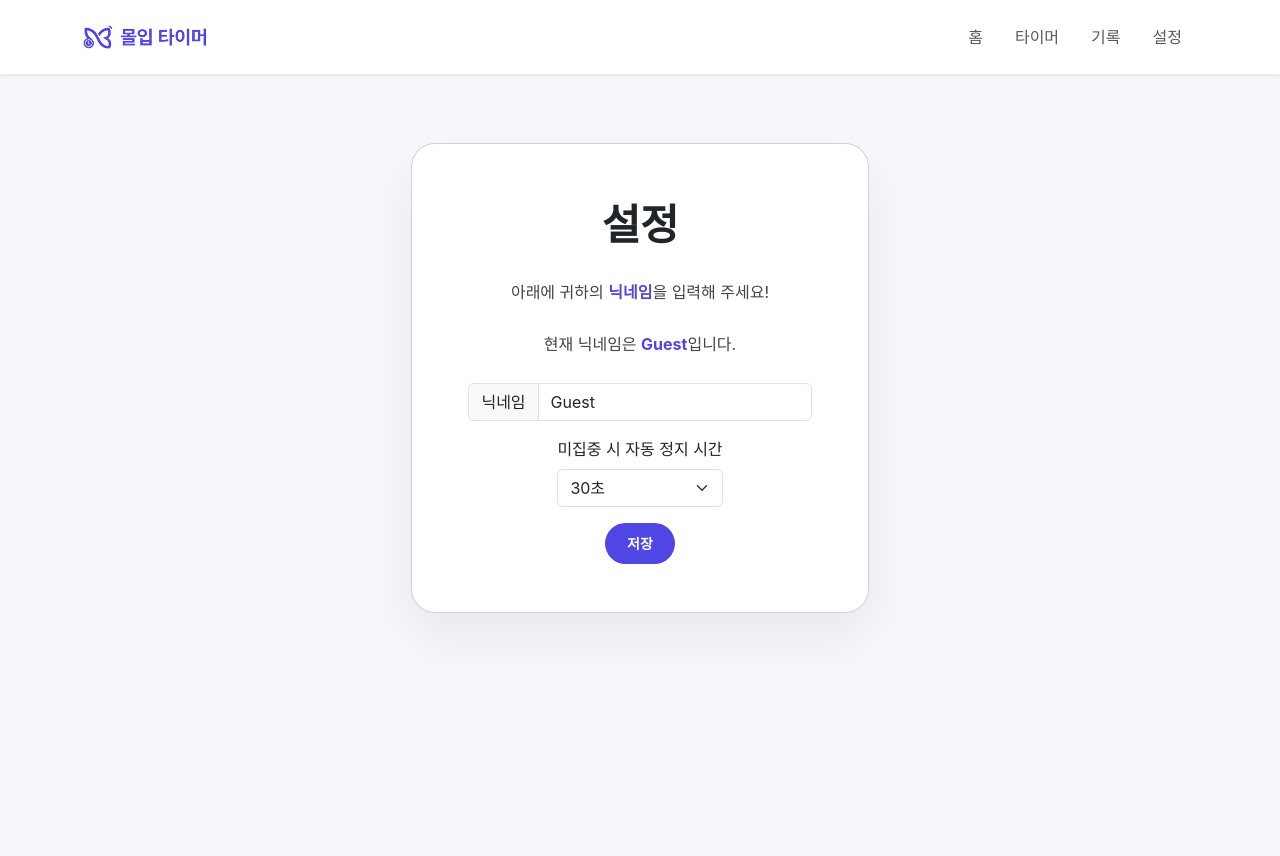
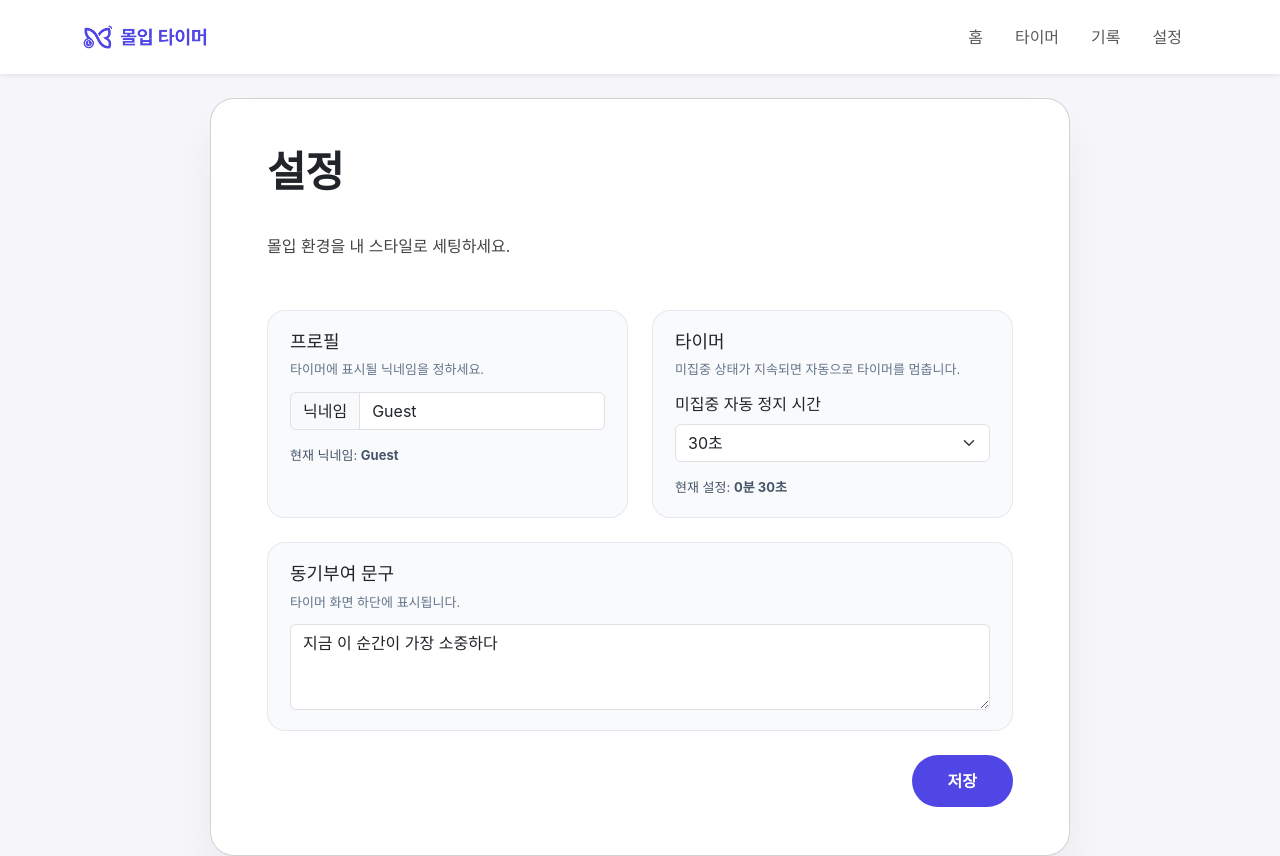
Before and after one commit to z1hxn/Molip-Timer, a React (Vite) app: page /settings in a window 1280 px wide. Before the commit the page ends 800 px from the top, so only its background shows below. Built offline with nearby package versions, Linux system fonts and the light colour scheme; a web font is replaced by a local one.

Commit message:
Feat: Complete AI feature: countdown, overlay, auto-stop timer

```diff
--- a/src/App.css
+++ b/src/App.css
@@ -19,11 +19,12 @@
 
 .timer-layout {
   display: grid;
-  grid-template-columns: 1.2fr 1fr;
+  grid-template-columns: 500px 420px;
   gap: 32px;
-  width: 100%;
-  max-width: 1100px;
-  padding: 32px;
+  width: 936px;
+  max-width: none;
+  padding: 16px 0;
+  margin: 0 auto;
 }
 
 .ai-panel {
@@ -37,13 +38,13 @@
 
 .video-wrapper {
   position: relative;
-  width: 100%;
-  aspect-ratio: 4 / 3;
+  width: 360px;
+  height: 270px;
   background: #000;
   border-radius: 20px;
   overflow: hidden;
   box-shadow: 0 8px 20px rgba(0, 0, 0, 0.1);
-  margin-bottom: 24px;
+  margin: 0 0 16px;
 }
 
 .ai-video {
@@ -56,6 +57,11 @@
   transform: scaleX(-1); /* 거울 모드 */
 }
 
+.ai-video.is-idle {
+  filter: blur(2px) brightness(0.85);
+  opacity: 0.5;
+}
+
 .ai-canvas {
   position: absolute;
   inset: 0;
@@ -64,6 +70,37 @@
   pointer-events: none;
   z-index: 2;
   transform: scaleX(-1); /* 영상과 동일한 좌우 반전 */
+}
+
+.ai-canvas.is-hidden {
+  opacity: 0;
+}
+
+.ai-start-overlay {
+  position: absolute;
+  inset: 0;
+  z-index: 3;
+  display: flex;
+  flex-direction: column;
+  align-items: center;
+  justify-content: center;
+  gap: 8px;
+  padding: 16px;
+  text-align: center;
+  color: #111827;
+  background: rgba(255, 255, 255, 0.4);
+  backdrop-filter: blur(6px);
+}
+
+.ai-overlay-title {
+  font-size: 18px;
+  font-weight: 700;
+}
+
+.ai-overlay-sub {
+  font-size: 13px;
+  color: #475569;
+  max-width: 240px;
 }
 
 .ai-status-badge {
@@ -93,14 +130,59 @@
   border: 2px solid #ef4444;
 }
 
-.ai-countdown {
-  font-size: 18px;
-  color: #555;
+.ai-countdown-card {
+  border-radius: 16px;
+  padding: 16px 20px;
+  margin-top: 0;
+  background: linear-gradient(135deg, #fff7ed, #fff1f2);
+  border: 1px solid rgba(239, 68, 68, 0.2);
+  box-shadow: 0 10px 20px rgba(239, 68, 68, 0.08);
+  text-align: center;
+  width: 240px;
+  min-height: 108px;
+  display: flex;
+  flex-direction: column;
+  justify-content: center;
+  transition: opacity 0.25s ease, transform 0.25s ease;
 }
 
-.ai-countdown strong {
-  font-size: 28px;
+.ai-countdown-label {
+  font-size: 14px;
+  color: #7c2d12;
+  font-weight: 600;
+  letter-spacing: 0.3px;
+}
+
+.ai-countdown-value {
+  font-size: 34px;
+  font-weight: 800;
   color: #ef4444;
+  margin-top: 6px;
+}
+
+.motivation-footer {
+  width: 100%;
+  max-width: 1100px;
+  margin-top: 16px;
+  padding: 20px 24px 8px;
+  text-align: center;
+  color: #111827;
+  margin-left: auto;
+  margin-right: auto;
+}
+
+.motivation-label {
+  font-size: 12px;
+  text-transform: uppercase;
+  letter-spacing: 1.2px;
+  color: #9ca3af;
+}
+
+.motivation-text {
+  margin-top: 8px;
+  font-size: 18px;
+  font-weight: 600;
+  color: #1f2937;
 }
 
 .quote {
@@ -118,11 +200,39 @@
 }
 
 .timer-card {
-  padding: 56px 56px 48px;
+  padding: 44px 48px 28px;
   min-width: 360px;
   display: flex;
   flex-direction: column;
   align-items: center;
+}
+
+.timer-card.fixed-panel {
+  width: 500px;
+  min-height: 540px;
+}
+
+.timer-card.fixed-media {
+  width: 420px;
+  min-height: 480px;
+}
+
+.countdown-slot {
+  min-height: 108px;
+  display: flex;
+  align-items: center;
+  justify-content: center;
+}
+
+.countdown-slot.is-hidden .ai-countdown-card {
+  opacity: 0;
+  transform: translateY(8px) scale(0.98);
+  pointer-events: none;
+}
+
+.countdown-slot.is-active .ai-countdown-card {
+  opacity: 1;
+  transform: translateY(0) scale(1);
 }
 
 .timer-time {
@@ -151,6 +261,62 @@
 
 .timer-settings-text:hover {
   color: #4f46e5;
+}
+
+/* ===== Settings ===== */
+
+.settings-card {
+  padding: 48px 56px;
+  max-width: 860px;
+  width: 100%;
+  text-align: left;
+}
+
+.settings-header {
+  display: flex;
+  flex-direction: column;
+  gap: 8px;
+  margin-bottom: 24px;
+}
+
+.settings-grid {
+  display: grid;
+  grid-template-columns: repeat(auto-fit, minmax(280px, 1fr));
+  gap: 24px;
+}
+
+.settings-section {
+  background: #f8fafc;
+  border-radius: 18px;
+  padding: 20px 22px;
+  border: 1px solid rgba(148, 163, 184, 0.2);
+}
+
+.settings-section h2 {
+  font-size: 18px;
+  margin-bottom: 8px;
+}
+
+.settings-wide {
+  margin-top: 24px;
+}
+
+.settings-help {
+  font-size: 13px;
+  color: #64748b;
+  margin-bottom: 12px;
+}
+
+.settings-preview {
+  margin-top: 8px;
+  font-size: 13px;
+  color: #475569;
+}
+
+.settings-actions {
+  display: flex;
+  justify-content: flex-end;
+  margin-top: 24px;
 }
 
 /* ===== Button System ===== */
--- a/src/features/timer/model/useTimer.ts
+++ b/src/features/timer/model/useTimer.ts
@@ -1,4 +1,4 @@
-import { useState, useEffect, useRef } from 'react';
+import { useCallback, useEffect, useRef, useState } from 'react';
 
 export function useTimer(focusActive: boolean) {
   const [focusTime, setFocusTime] = useState(0);
@@ -29,15 +29,19 @@ export function useTimer(focusActive: boolean) {
     };
   }, [isRunning, focusActive]);
 
-  const toggle = () => {
+  const toggle = useCallback(() => {
     setIsRunning(prev => !prev);
-  };
+  }, []);
 
-  const reset = () => {
+  const reset = useCallback(() => {
     setIsRunning(false);
     setFocusTime(0);
     setTotalTime(0);
-  };
+  }, []);
+
+  const stop = useCallback(() => {
+    setIsRunning(false);
+  }, []);
 
   const formatTime = (seconds: number) => {
     const h = String(Math.floor(seconds / 3600)).padStart(2, '0');
@@ -52,6 +56,7 @@ export function useTimer(focusActive: boolean) {
     isRunning,
     toggle,
     reset,
+    stop,
     formatTime,
   };
 }
--- a/src/pages/Settings.tsx
+++ b/src/pages/Settings.tsx
@@ -1,37 +1,65 @@
 import { useState } from 'react';
-import { Form, InputGroup } from 'react-bootstrap';
+import { Alert, Form, InputGroup } from 'react-bootstrap';
 
-function applySettings(
-  newName: string,
-  pauseMinutes: number,
-  setName: (v: string) => void
-) {
-  const finalName = newName.trim() || 'Guest';
-  setName(finalName);
-  localStorage.setItem('nickname', finalName);
-  localStorage.setItem('pauseMinutes', String(pauseMinutes));
-  alert('설정이 저장되었습니다.');
+const DEFAULT_MOTIVATION = '지금 이 순간이 가장 소중하다';
+const DEFAULT_PAUSE_SECONDS = 30;
+
+const getInitialPauseSeconds = () => {
+  const storedSeconds = Number(localStorage.getItem('pauseSeconds'));
+  if (!Number.isNaN(storedSeconds) && storedSeconds > 0) {
+    return storedSeconds;
   }
+  const legacy = Number(localStorage.getItem('pauseMinutes') || 5);
+  const mapping: Record<number, number> = {
+    3: 15,
+    5: 30,
+    10: 60,
+    15: 120,
+  };
+  return mapping[legacy] ?? DEFAULT_PAUSE_SECONDS;
+};
 
 function Settings() {
   const savedName = localStorage.getItem('nickname') || 'Guest';
+  const savedMotivation = localStorage.getItem('motivationText') || DEFAULT_MOTIVATION;
   const [name, setName] = useState(savedName);
   const [inputName, setInputName] = useState(savedName);
-  const [pauseMinutes, setPauseMinutes] = useState<number>(5);
+  const [pauseSeconds, setPauseSeconds] = useState<number>(getInitialPauseSeconds());
+  const [motivationText, setMotivationText] = useState(savedMotivation);
+  const [showSavedAlert, setShowSavedAlert] = useState(false);
+
+  const applySettings = () => {
+    const finalName = inputName.trim() || 'Guest';
+    setName(finalName);
+    localStorage.setItem('nickname', finalName);
+    localStorage.setItem('pauseSeconds', String(pauseSeconds));
+    localStorage.setItem('motivationText', motivationText.trim() || DEFAULT_MOTIVATION);
+    setShowSavedAlert(true);
+  };
 
   return (
     <div className="page-center">
-      <div className="card timer-card">
+      <div className="card settings-card">
+        <div className="settings-header">
           <h1 className="title">설정</h1>
+          <p className="description">몰입 환경을 내 스타일로 세팅하세요.</p>
+        </div>
 
-        <p className="description">
-          아래에 귀하의 <strong>닉네임</strong>을 입력해 주세요!
-        </p>
+        {showSavedAlert && (
+          <Alert
+            variant="success"
+            dismissible
+            onClose={() => setShowSavedAlert(false)}
+            className="text-center fw-bold shadow-sm"
+          >
+            설정이 저장되었습니다.
+          </Alert>
+        )}
 
-        <p className="description">
-          현재 닉네임은 <strong>{name}</strong>입니다.
-        </p>
-
+        <div className="settings-grid">
+          <div className="settings-section">
+            <h2>프로필</h2>
+            <p className="settings-help">타이머에 표시될 닉네임을 정하세요.</p>
             <InputGroup className="mb-3">
               <InputGroup.Text>닉네임</InputGroup.Text>
               <Form.Control
@@ -39,28 +67,48 @@ function Settings() {
                 onChange={(e) => setInputName(e.target.value)}
               />
             </InputGroup>
+            <div className="settings-preview">
+              현재 닉네임: <strong>{name}</strong>
+            </div>
+          </div>
 
+          <div className="settings-section">
+            <h2>타이머</h2>
+            <p className="settings-help">미집중 상태가 지속되면 자동으로 타이머를 멈춥니다.</p>
             <Form.Group className="mb-3">
-          <Form.Label>미집중 시 자동 정지 시간</Form.Label>
+              <Form.Label>미집중 자동 정지 시간</Form.Label>
               <Form.Select
-            value={pauseMinutes}
-            onChange={(e) => setPauseMinutes(Number(e.target.value))}
+                value={pauseSeconds}
+                onChange={(e) => setPauseSeconds(Number(e.target.value))}
               >
-            <option value={3}>15초</option>
-            <option value={5}>30초</option>
-            <option value={10}>1분</option>
-            <option value={15}>2분</option>
+                <option value={15}>15초</option>
+                <option value={30}>30초</option>
+                <option value={60}>1분</option>
+                <option value={120}>2분</option>
               </Form.Select>
             </Form.Group>
+            <div className="settings-preview">
+              현재 설정: <strong>{Math.floor(pauseSeconds / 60)}분 {pauseSeconds % 60}초</strong>
+            </div>
+          </div>
+        </div>
 
-        <button
-          className="btn btn-primary btn-sm"
-          onClick={() => {
-            applySettings(inputName, pauseMinutes, setName);
-          }}
-        >
+        <div className="settings-section settings-wide">
+          <h2>동기부여 문구</h2>
+          <p className="settings-help">타이머 화면 하단에 표시됩니다.</p>
+          <Form.Control
+            as="textarea"
+            rows={3}
+            value={motivationText}
+            onChange={(e) => setMotivationText(e.target.value)}
+          />
+        </div>
+
+        <div className="settings-actions">
+          <button className="btn btn-primary" onClick={applySettings}>
             저장
           </button>
+        </div>
       </div>
     </div>
   );
--- a/src/pages/Timer.tsx
+++ b/src/pages/Timer.tsx
@@ -11,9 +11,96 @@ function Timer() {
 
   const [aiStatus, setAiStatus] = useState('AI 모델 로딩 중입니다');
   const [model, setModel] = useState<tmPose.CustomPoseNet | null>(null);
-  const { focusTime, totalTime, isRunning, toggle, reset, formatTime } = useTimer(aiStatus === '몰입 중');
+  const { focusTime, totalTime, isRunning, toggle, reset, stop, formatTime } = useTimer(aiStatus === '몰입 중');
   const videoRef = useRef<HTMLVideoElement>(null);
   const canvasRef = useRef<HTMLCanvasElement>(null);
+  const countdownRef = useRef<number | null>(null);
+  const [pauseSeconds, setPauseSeconds] = useState(30);
+  const [countdownSeconds, setCountdownSeconds] = useState(30);
+  const [showAutoStopAlert, setShowAutoStopAlert] = useState(false);
+  const [showAiAlert, setShowAiAlert] = useState(true);
+  const [showStartHint, setShowStartHint] = useState(true);
+  const [motivationText, setMotivationText] = useState(
+    localStorage.getItem('motivationText') || '지금 이 순간이 가장 소중하다'
+  );
+
+  const formatCountdown = (seconds: number) => {
+    const m = String(Math.floor(seconds / 60)).padStart(2, '0');
+    const s = String(seconds % 60).padStart(2, '0');
+    return `${m}:${s}`;
+  };
+
+  const getPauseSeconds = () => {
+    const storedSeconds = Number(localStorage.getItem('pauseSeconds'));
+    if (!Number.isNaN(storedSeconds) && storedSeconds > 0) {
+      return storedSeconds;
+    }
+    const raw = Number(localStorage.getItem('pauseMinutes') || 5);
+    const mapping: Record<number, number> = {
+      3: 15,
+      5: 30,
+      10: 60,
+      15: 120,
+    };
+    return mapping[raw] ?? raw;
+  };
+
+  useEffect(() => {
+    const updateSettings = () => {
+      const next = getPauseSeconds();
+      setPauseSeconds(next);
+      setCountdownSeconds(next);
+      setMotivationText(localStorage.getItem('motivationText') || '지금 이 순간이 가장 소중하다');
+    };
+    updateSettings();
+    window.addEventListener('focus', updateSettings);
+    window.addEventListener('storage', updateSettings);
+    return () => {
+      window.removeEventListener('focus', updateSettings);
+      window.removeEventListener('storage', updateSettings);
+    };
+  }, []);
+
+  useEffect(() => {
+    setCountdownSeconds(pauseSeconds);
+  }, [pauseSeconds]);
+
+  useEffect(() => {
+    if (!isRunning || aiStatus !== '미집중') {
+      if (countdownRef.current !== null) {
+        clearInterval(countdownRef.current);
+        countdownRef.current = null;
+      }
+      setCountdownSeconds(pauseSeconds);
+      return;
+    }
+
+    if (countdownRef.current !== null) {
+      clearInterval(countdownRef.current);
+    }
+
+    countdownRef.current = window.setInterval(() => {
+      setCountdownSeconds((prev) => {
+        if (prev <= 1) {
+          if (countdownRef.current !== null) {
+            clearInterval(countdownRef.current);
+            countdownRef.current = null;
+          }
+          setShowAutoStopAlert(true);
+          stop();
+          return 0;
+        }
+        return prev - 1;
+      });
+    }, 1000);
+
+    return () => {
+      if (countdownRef.current !== null) {
+        clearInterval(countdownRef.current);
+        countdownRef.current = null;
+      }
+    };
+  }, [aiStatus, isRunning, pauseSeconds, stop]);
 
   useEffect(() => {
     const loadModel = async () => {
@@ -36,6 +123,10 @@ function Timer() {
     };
     loadModel();
   }, []);
+
+  useEffect(() => {
+    setShowAiAlert(true);
+  }, [aiStatus]);
 
   useEffect(() => {
     // 웹캠 연결 시작
@@ -63,6 +154,17 @@ function Timer() {
     const predict = async () => {
       if (video.videoWidth > 0 && video.videoHeight > 0) {
         try {
+          if (!isRunning) {
+            if (canvasRef.current) {
+              const canvas = canvasRef.current;
+              const ctx = canvas.getContext('2d');
+              if (ctx) {
+                ctx.clearRect(0, 0, canvas.width, canvas.height);
+              }
+            }
+            animationId = requestAnimationFrame(predict);
+            return;
+          }
           const { pose, posenetOutput } = await model.estimatePose(video);
           if (canvasRef.current) {
             const canvas = canvasRef.current;
@@ -103,22 +205,41 @@ function Timer() {
 
     predict();
     return () => cancelAnimationFrame(animationId);
-  }, [model]);
+  }, [isRunning, model]);
 
   // 시스템 상태(로딩, 에러)인지 판단
   const isSystemState = ['AI 모델 로딩 중입니다', '카메라를 사용할 수 없습니다', 'AI 모델에 오류가 발생했습니다'].includes(aiStatus);
 
   return (
     <div className="page-center" style={{ flexDirection: 'column' }}>
-      {isSystemState && <div style={{ width: '100%', maxWidth: '1100px', marginBottom: '20px' }}>
-        <Alert variant={aiStatus === 'AI 모델 로딩 중입니다' ? 'info' : 'danger'} className="text-center fw-bold shadow-sm">
-          {aiStatus}
-        </Alert>
-      </div>}
+      {(isSystemState || showAutoStopAlert) && (
+        <div style={{ width: '100%', maxWidth: '1100px', marginBottom: '20px' }}>
+          {showAutoStopAlert && (
+            <Alert
+              variant="warning"
+              dismissible
+              onClose={() => setShowAutoStopAlert(false)}
+              className="text-center fw-bold shadow-sm"
+            >
+              미집중 상태가 계속되어 타이머가 정지되었습니다.
+            </Alert>
+          )}
+          {isSystemState && showAiAlert && (
+            <Alert
+              variant={aiStatus === 'AI 모델 로딩 중입니다' ? 'info' : 'danger'}
+              dismissible
+              onClose={() => setShowAiAlert(false)}
+              className="text-center fw-bold shadow-sm"
+            >
+              {aiStatus}
+            </Alert>
+          )}
+        </div>
+      )}
 
       <div className="timer-layout">
 
-        <div className="card timer-card">
+        <div className="card timer-card fixed-panel">
           <div className="timer-nickname">
             {nickname}
           </div>
@@ -151,30 +272,41 @@ function Timer() {
             설정
           </button>
         </div>
-        <div className="card timer-card">
+        <div className="card timer-card fixed-media">
           <div className="video-wrapper">
             <video
               ref={videoRef}
               autoPlay
               muted
               playsInline
-              className="ai-video"
+              className={`ai-video ${isRunning ? '' : 'is-idle'}`}
             />
-            <canvas ref={canvasRef} className="ai-canvas" />
-            {!isSystemState && (
+            <canvas ref={canvasRef} className={`ai-canvas ${isRunning ? '' : 'is-hidden'}`} />
+            {!isRunning && !isSystemState && showStartHint && (
+              <div className="ai-start-overlay">
+                <div className="ai-overlay-title">타이머를 시작해 주세요</div>
+                <div className="ai-overlay-sub">
+                  시작하면 몰입 상태를 판독하고 스켈레톤을 표시합니다.
+                </div>
+              </div>
+            )}
+            {isRunning && !isSystemState && (
               <div className={`ai-status-badge ${aiStatus === '몰입 중' ? 'status-focused' : 'status-unfocused'}`}>
                 {aiStatus}
               </div>
             )}
           </div>
-          <div className="ai-countdown">타이머 정지까지</div>
-          <div className="ai-countdown">
-            <strong>16</strong>
-          </div>
-          <div className="ai-quote">
-            "지금 이 순간이 가장 소중하다"
+          <div className={`countdown-slot ${isRunning && aiStatus === '미집중' ? 'is-active' : 'is-hidden'}`}>
+            <div className="ai-countdown-card">
+              <div className="ai-countdown-label">타이머 정지까지</div>
+              <div className="ai-countdown-value">{formatCountdown(countdownSeconds)}</div>
+            </div>
           </div>
         </div>
+      </div>
+      <div className="motivation-footer">
+        <div className="motivation-label">오늘의 문구</div>
+        <div className="motivation-text">"{motivationText}"</div>
       </div>
     </div>
   );
```
Also changed, not shown: 1 other file (tests, documents, lock files or other folders). Lines whose indentation alone changed are shown as unchanged.
